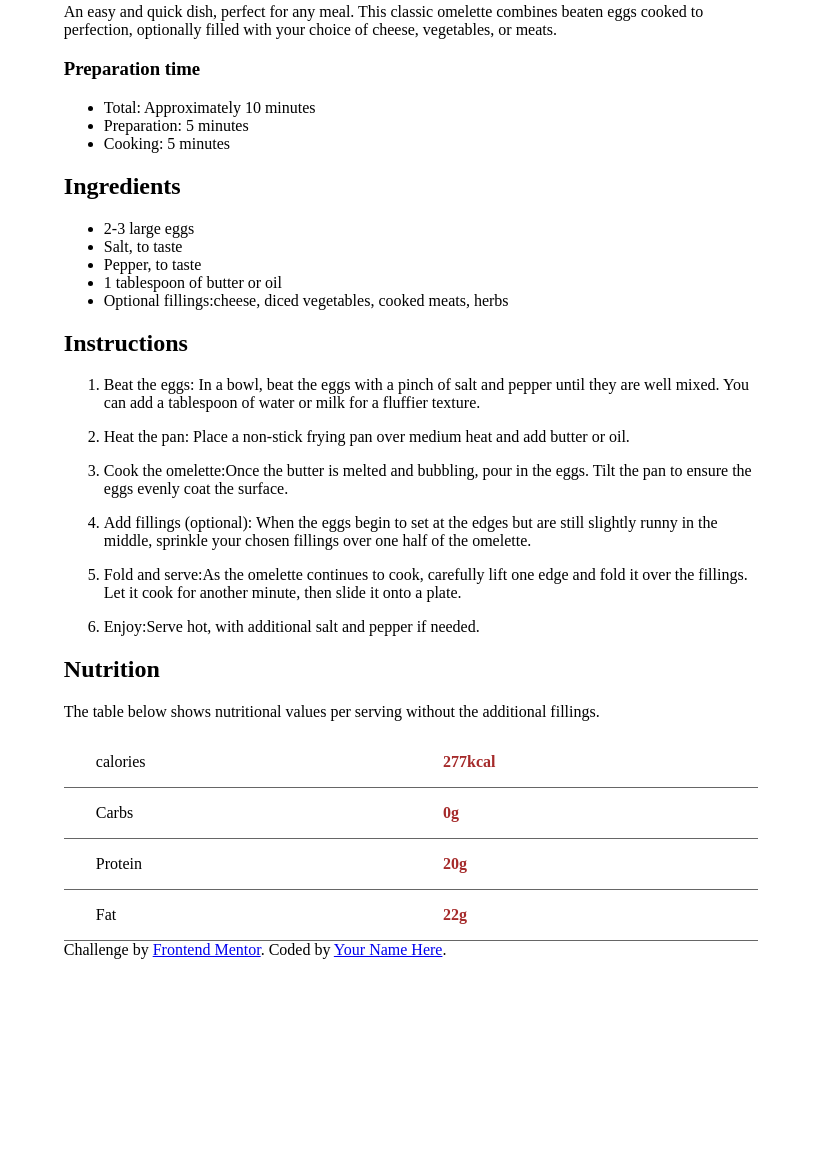
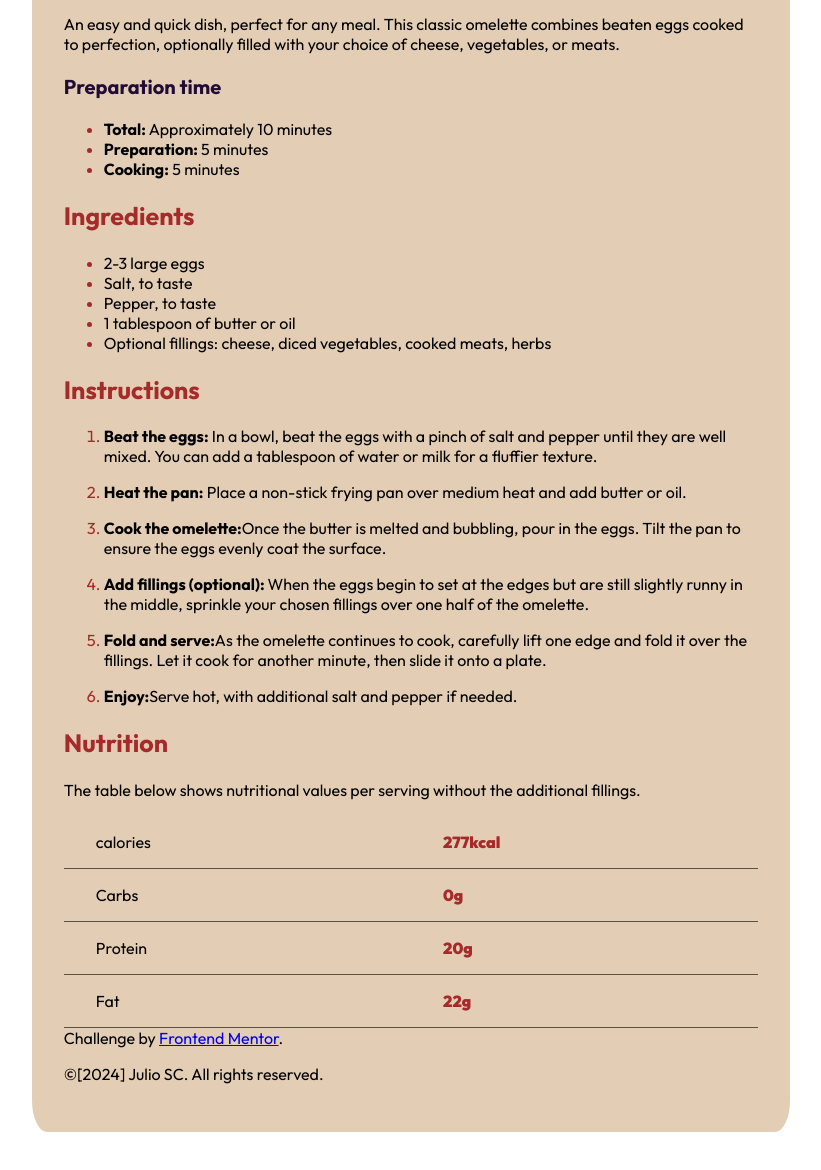
Before and after one commit to Julio-SC/recipePage-challenge, a plain HTML site: page recipe-page-main/index.html in a window 1280 px wide. Shown: the part 526-1696 px from the top of the page, without its empty margins (229-1050 px from the left). Before the commit the page ends 1617 px from the top, so only its background shows below. Drawn offline with Linux system fonts and the light colour scheme; files that its build step writes are made by us from their sources.

Commit message:
Style sheet completed

```diff
--- a/recipe-page-main/index.html
+++ b/recipe-page-main/index.html
@@ -8,6 +8,7 @@
 
   <link rel="icon" type="image/png" sizes="32x32" href="./assets/images/favicon-32x32.png">
   <link rel="stylesheet" href="styles.css">
+  <link rel="stylesheet" href="responsive.css">
   <title>Frontend Mentor | Recipe page</title>
 
   <!-- Feel free to remove these styles or customise in your own stylesheet 👍 -->
@@ -28,19 +29,19 @@
 
 
     <h3>Preparation time</h3>
-    <ul>
+    <ul class="color">
       <li><span>Total:</span> Approximately 10 minutes</li>
       <li><span>Preparation: </span>5 minutes</li>
       <li><span>Cooking:</span> 5 minutes</li>
     </ul>
 
     <h2>Ingredients</h2>
-    <ul>
+    <ul class= "color">
       <li>2-3 large eggs</li>
       <li>Salt, to taste</li>
       <li>Pepper, to taste</li>
       <li>1 tablespoon of butter or oil</li>
-      <li> <span>Optional fillings:</span>cheese, diced vegetables, cooked meats, herbs</li>
+      <li> Optional fillings: cheese, diced vegetables, cooked meats, herbs</li>
     </ul>
 
     <h2>Instructions</h2>
@@ -83,10 +84,13 @@
       </li>
     </ul>
 
+    <footer>
     <div class="attribution">
       Challenge by <a href="https://www.frontendmentor.io?ref=challenge" target="_blank">Frontend Mentor</a>.
-      Coded by <a href="#">Your Name Here</a>.
+      <p>&copy;[2024] Julio SC. All rights reserved.</p>
+    </footer>
     </div>
+  </footer>
   </section>
 </main>
 </body>
--- a/recipe-page-main/styles.css
+++ b/recipe-page-main/styles.css
@@ -1,3 +1,8 @@
+@import url('https://fonts.googleapis.com/css2?family=Outfit:wght@100..900&display=swap');
+
+@import url('https://fonts.googleapis.com/css2?family=Young+Serif&display=swap');
+
+
 * {box-sizing: border-box;
 }
 
@@ -6,11 +11,41 @@ main{
     margin: 100px auto;
     padding: 2rem;
     border-radius: 2%;
+    background-color: rgba(196, 150, 97, 0.466);
 }
 
 header div {
     display: flex;
     justify-content: center;
+}
+
+
+h1 h2 h3 {
+    font-family: "Young Serif", serif;
+    font-weight: 400;
+    font-style: normal;
+}
+
+body {
+    font-family: "Outfit", sans-serif;
+    font-optical-sizing: auto;
+    font-weight: weight;
+    font-style: normal;
+}
+
+h1 {
+    color: rgb(5, 5, 5);
+    font-size: 35px;
+}
+
+h2 {
+    color: brown;
+    font-size: 25px;
+}
+
+h3 {
+    color: rgb(33, 12, 53);
+    font-size: 20px;
 }
 
 header img {
@@ -46,3 +81,15 @@ header img {
     color: brown;
     font-weight: 900;
 }
+
+span {
+    font-weight: bold;
+}
+
+.color li::marker {
+    color: brown;
+}
+
+.flex li::marker {
+    color: brown;
+}
--- /dev/null
+++ b/responsive.css
@@ -0,0 +1,6 @@
+@media all and (max-width: 375px) {
+    body {
+        flex-direction: column;
+        width: 100%;
+    }
+}
```
Also changed, not shown: index2.html (renamed from index.html).
